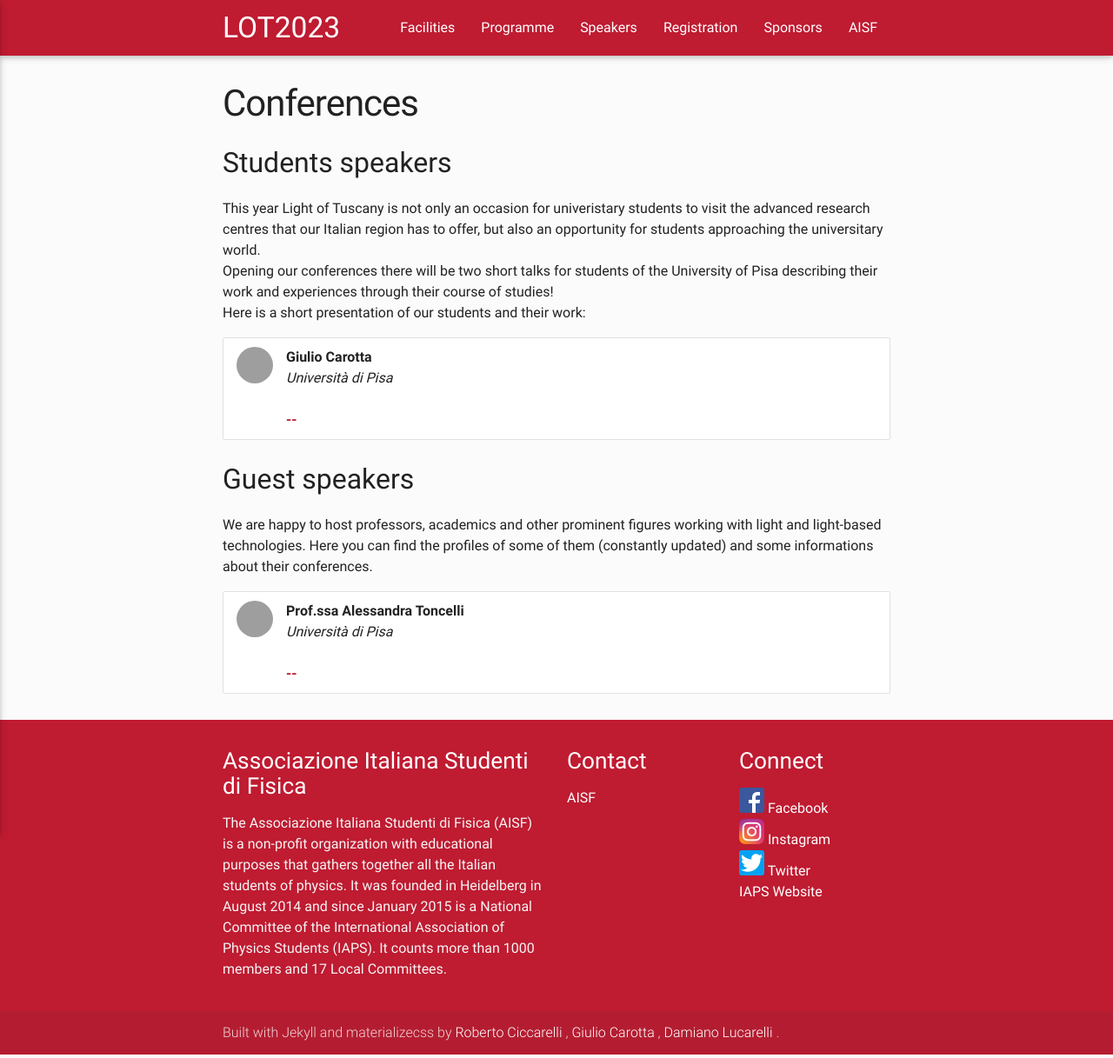
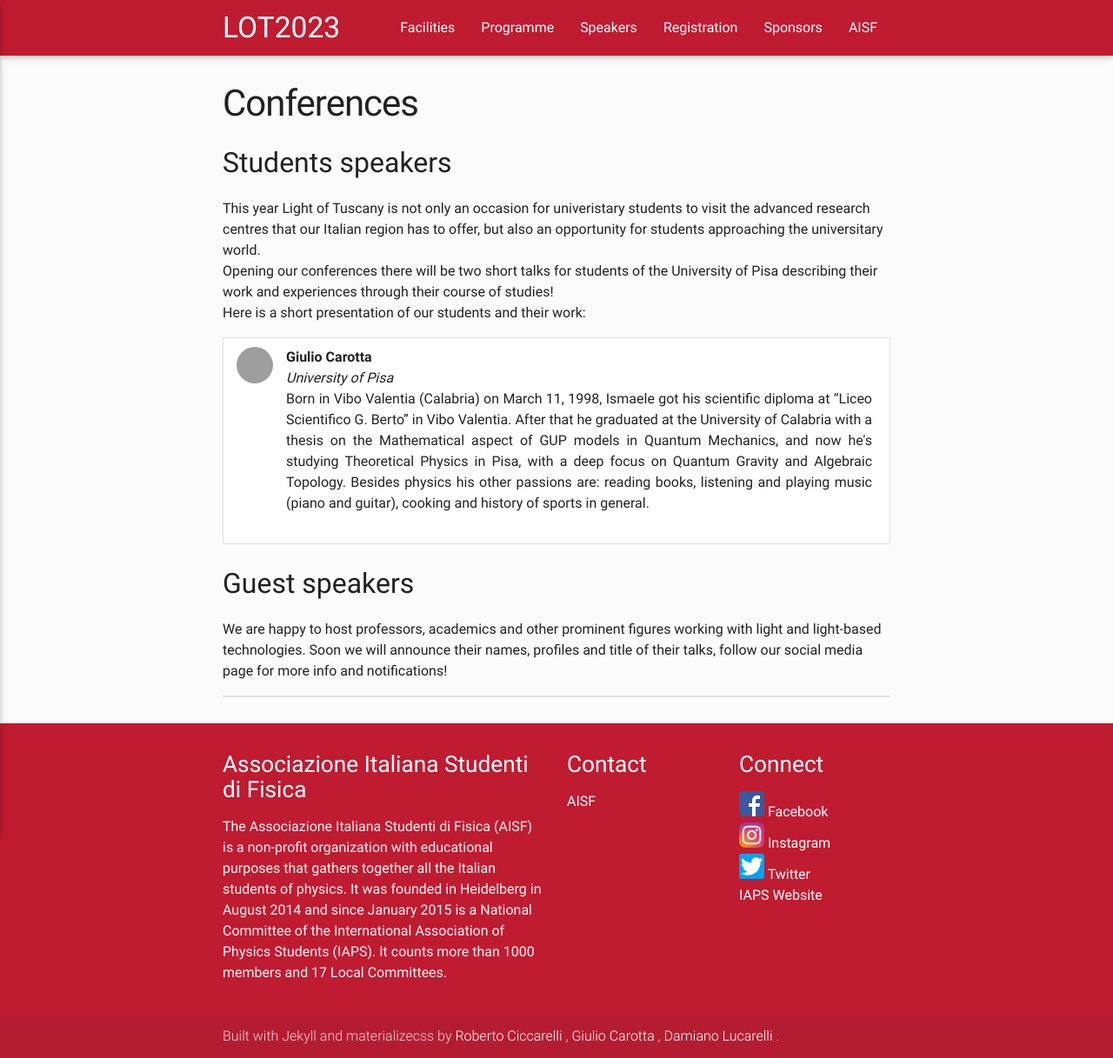
Before and after one commit to ai-sf/lot23, a Jekyll site: the page built from speaker.html, in a window 1280 px wide. Shown: the whole page at 87% size. Built offline with Jekyll 4.4.1, drawn with Linux system fonts in a browser that asks for light colours; nearby versions of some CDN libraries.

Commit message:
Update speaker.yml

```diff
--- a/_data/speaker.yml
+++ b/_data/speaker.yml
@@ -2,29 +2,38 @@
 content2:
 - nome: "Giulio Carotta"
   id: Carotta
-  uni: "Università di Pisa"
+  uni: "University of Pisa"
   img: "carotta.jpg"
-  title: "--"
-  bio: ""
+  title: ""
+  bio: "After completing his studies at the “Liceo Scientifico E. Fermi” in San Marcello P.se, Giulio enrolled in Pisa at the faculty of physics, where he got his degree in Physics in 2022 with a thesis on the Thermal conductivity of GeSn films. He continued his studies on condensed matter physics with an interest in crystalline and solid systems. On his free time he can be found hiking in the mountains around Pisa or coordinating the activities of the local committee of AISF."
+  abstract: ""
+  link:
+  slides:
+  - nome: "Ismaele Bartoluccio"
+  id: Bartoluccio
+  uni: "University of Pisa"
+  img: ""
+  title: ""
+  bio: "Born in Vibo Valentia (Calabria) on March 11, 1998, Ismaele got his scientific diploma at “Liceo Scientifico G. Berto” in Vibo Valentia. After that he graduated at the University of Calabria with a thesis on the Mathematical aspect of GUP models in Quantum Mechanics, and now he's studying Theoretical Physics in Pisa, with a deep focus on Quantum Gravity and Algebraic Topology. Besides physics his other passions are: reading books, listening and playing music (piano and guitar), cooking and history of sports in general."
   abstract: ""
   link:
   slides:
 
 
 
+description: "We are happy to host professors, academics and other prominent figures working with light and light-based technologies. Soon we will announce their names, profiles and title of their talks, follow our social media page for more info and notifications!"
+#description: "We are happy to host professors, academics and other prominent figures working with light and light-based technologies. Here you can find the profiles of some of them (constantly updated) and some informations about their conferences."
 
-description: "We are happy to host professors, academics and other prominent figures working with light and light-based technologies. Here you can find the profiles of some of them (constantly updated) and some informations about their conferences."
-
-content:
-- nome: "Prof.ssa Alessandra Toncelli"
-  id: Toncelli
-  uni: "Università di Pisa"
-  img: "toncelli.jpg"
-  title: "--"
-  bio: ""
-  abstract: ""
-  link:
-  slides:
+#content:
+#- nome: "Prof.ssa Alessandra Toncelli"
+#  id: Toncelli
+#  uni: "Università di Pisa"
+#  img: "toncelli.jpg"
+#  title: ""
+#  bio: ""
+#  abstract: ""
+#  link:
+#  slides:
 
 
 #- nome: ""
```
